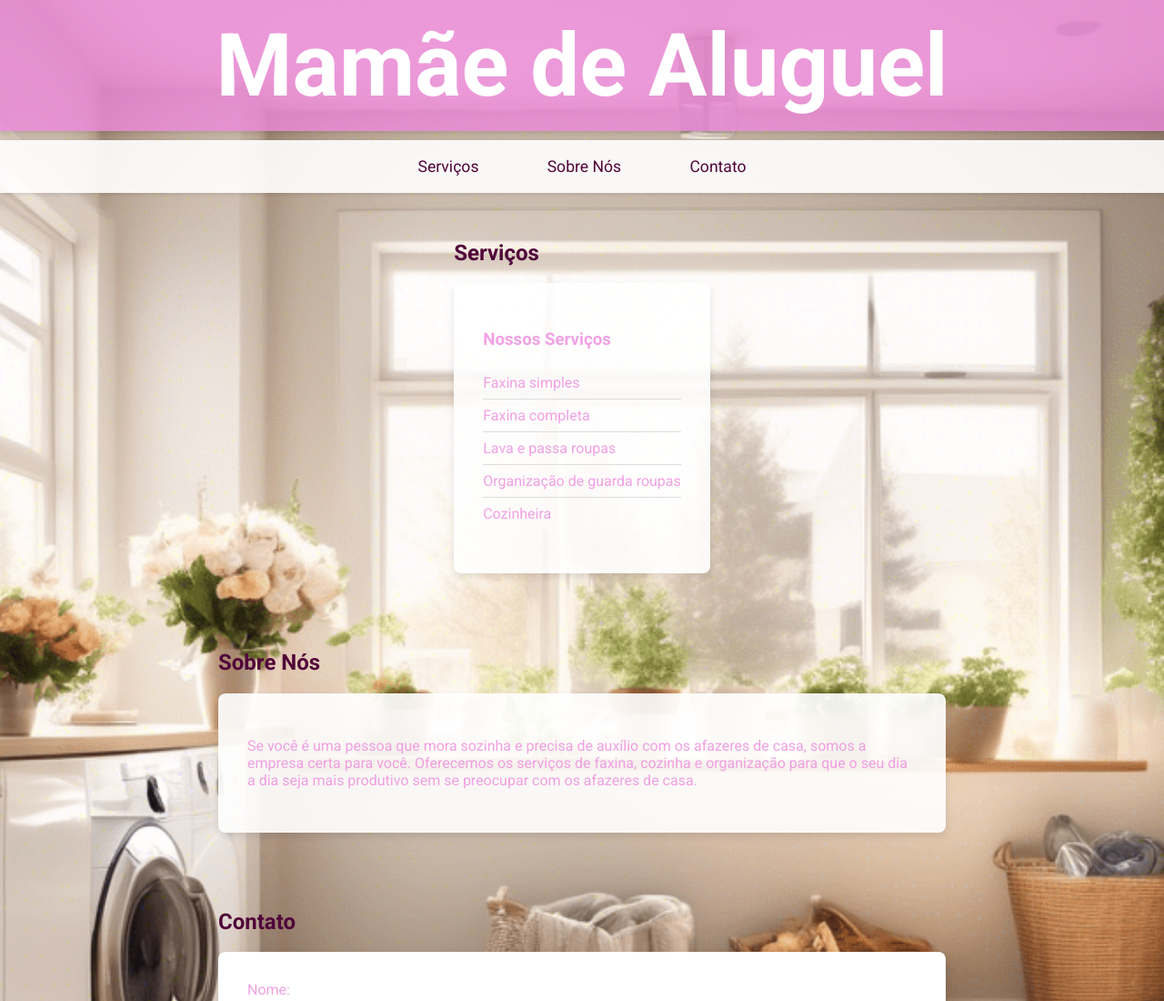
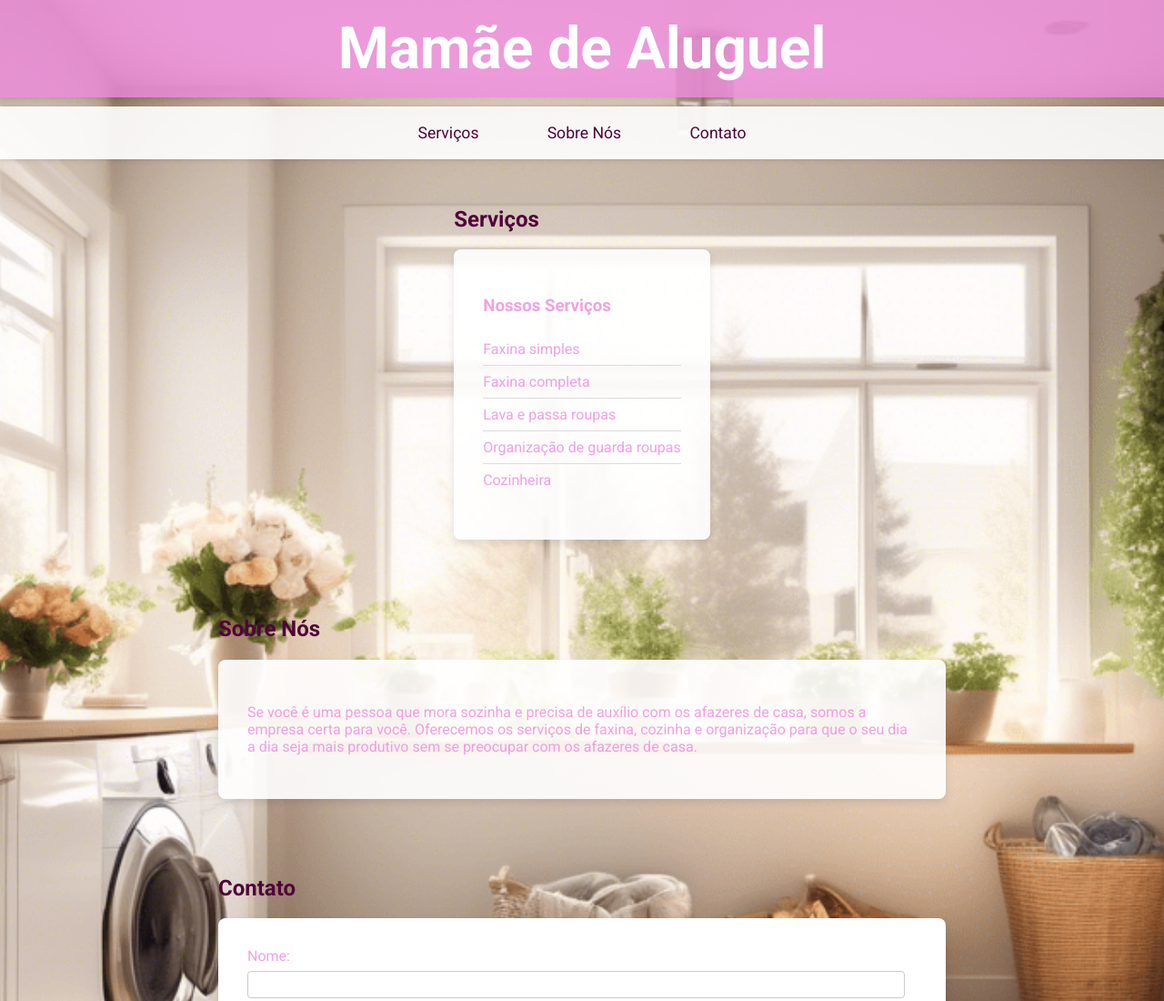
Before and after one commit to felipemgiusti/mamaedealuguel, a plain HTML site: page index.html in a window 1280 px wide. Shown: the top 1100 px of the page at 91% size. Drawn offline with Linux system fonts and the light colour scheme.

Commit message:
Update index.html

```diff
--- a/index.html
+++ b/index.html
@@ -28,7 +28,7 @@
             box-shadow: 0 2px 4px rgba(0,0,0,0.1);
         }
         h1 {
-            font-size: 6em; /* Aumenta o tamanho da fonte do título */
+            font-size: 4em; /* Aumenta o tamanho da fonte do título */
             margin: 0; /* Remove margens padrão */
         }
         .nav-container {
```
